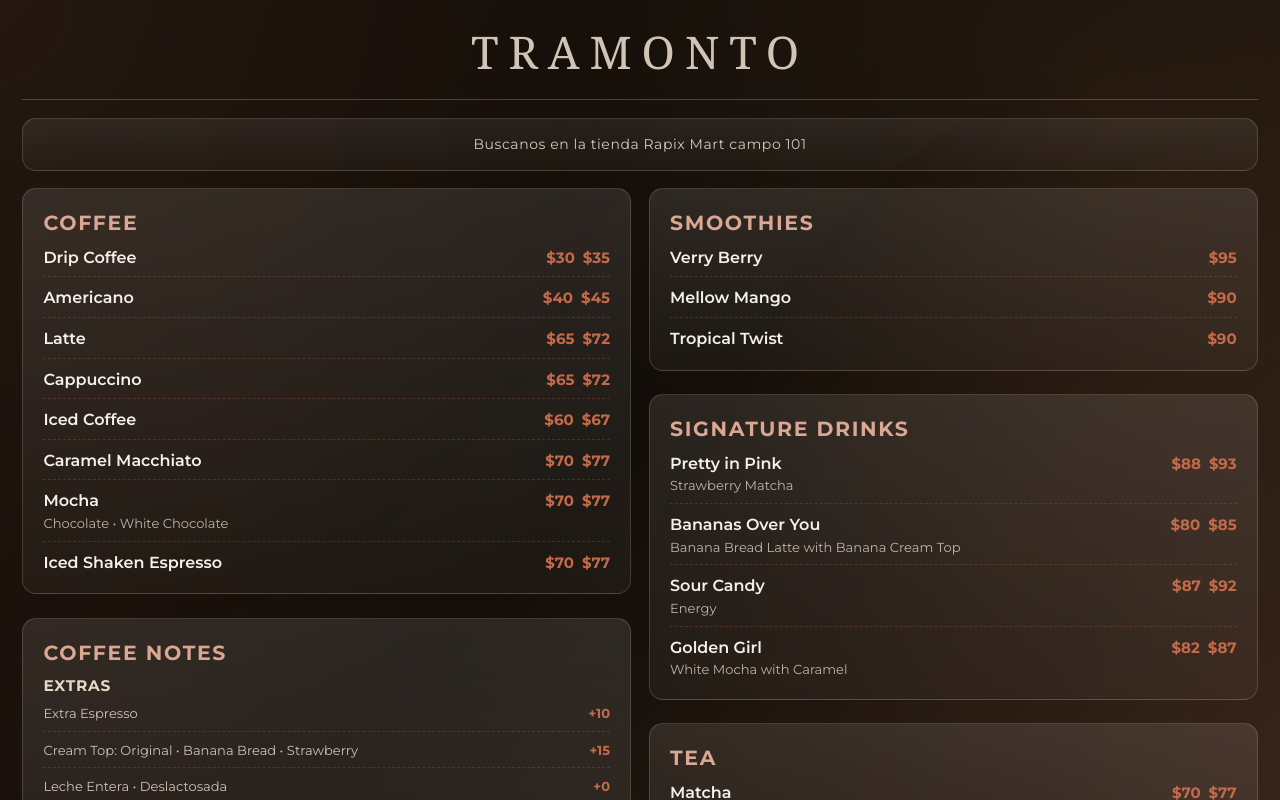
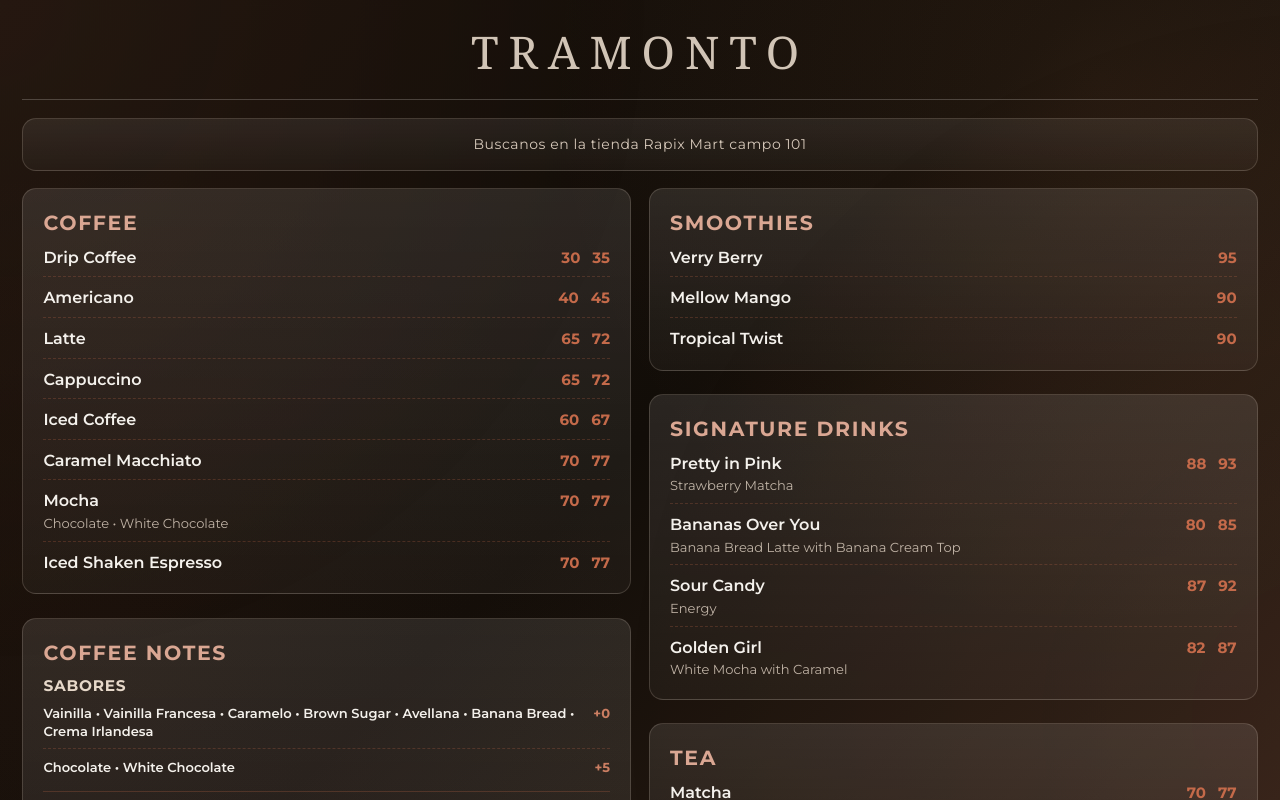
Before and after one commit to FelipeHFjs/tramonto-menu, a React (Vite) app: page / in a window 1280 px wide. Built offline with nearby package versions, Linux system fonts and the light colour scheme; a web font is replaced by a local one.

Commit message:
menu update 2026-07-01

```diff
--- a/src/App.css
+++ b/src/App.css
@@ -361,6 +361,15 @@ h1 {
   color: var(--primary-500);
 }
 
+.note-item-accent .note-item-line span {
+  color: var(--primary-100);
+  font-weight: 600;
+}
+
+.note-item-accent .note-item-line strong {
+  color: color-mix(in srgb, var(--primary-500) 85%, var(--primary-200));
+}
+
 .note-item-description {
   margin: 0;
   font-size: clamp(18px, 1.3vw, 26px);
--- a/src/components/MainScreen.css
+++ b/src/components/MainScreen.css
@@ -9,7 +9,7 @@
 .main-menu-header {
   justify-content: space-between;
   align-items: flex-end;
-  gap: 16px;
+  gap: 8px;
 }
 
 .main-menu-header h1 {
@@ -116,7 +116,7 @@
 
 .all-menu-prices {
   display: inline-flex;
-  gap: 8px;
+  gap: 12px;
   align-items: baseline;
 }
 
@@ -164,6 +164,15 @@
   color: var(--primary-500);
 }
 
+.all-menu-note-item-accent .all-menu-note-row span {
+  color: var(--primary-100);
+  font-weight: 600;
+}
+
+.all-menu-note-item-accent .all-menu-note-row strong {
+  color: color-mix(in srgb, var(--primary-500) 85%, var(--primary-200));
+}
+
 @media (max-width: 760px) {
   .main-menu-board {
     padding: 14px;
--- a/src/components/MainScreen.tsx
+++ b/src/components/MainScreen.tsx
@@ -56,8 +56,8 @@ export default function MainScreen({
                     <div className="all-menu-item-row">
                       <h3>{item.name}</h3>
                       <div className="all-menu-prices">
-                        <span>${item.small}</span>
-                        {item.large && <span>${item.large}</span>}
+                        <span>{item.small}</span>
+                        {item.large && <span>{item.large}</span>}
                       </div>
                     </div>
                     {item.details && <p>{item.details}</p>}
@@ -78,7 +78,14 @@ export default function MainScreen({
                     {"items" in note ? (
                       <ul>
                         {note.items.map((item) => (
-                          <li key={item.name}>
+                          <li
+                            key={item.name}
+                            className={
+                              item.accent
+                                ? "all-menu-note-item-accent"
+                                : undefined
+                            }
+                          >
                             <div className="all-menu-note-row">
                               <span>{item.name}</span>
                               {item.price && <strong>{item.price}</strong>}
--- a/src/components/Screen1.tsx
+++ b/src/components/Screen1.tsx
@@ -45,7 +45,10 @@ export default function Screen1({
                 {"items" in note ? (
                   <ul className="note-items">
                     {note.items.map((item) => (
-                      <li key={item.name} className="note-item">
+                      <li
+                        key={item.name}
+                        className={`note-item${item.accent ? " note-item-accent" : ""}`}
+                      >
                         <div className="note-item-line">
                           <span>{item.name}</span>
                           {item.price && <strong>{item.price}</strong>}
--- a/src/data/coffee.ts
+++ b/src/data/coffee.ts
@@ -4,6 +4,7 @@ export type CoffeeFlavorNoteItem = {
   name: string;
   price?: string;
   description?: string;
+  accent?: boolean;
 };
 
 export type CoffeeFlavorNote =
@@ -67,6 +68,21 @@ export const coffee: MenuItem[] = [
 
 export const coffeeFlavorNote: CoffeeFlavorNote[] = [
   {
+    name: "Sabores",
+    items: [
+      {
+        name: "Vainilla • Vainilla Francesa • Caramelo • Brown Sugar • Avellana • Banana Bread • Crema Irlandesa",
+        price: "+0",
+        accent: true,
+      },
+      {
+        name: "Chocolate • White Chocolate",
+        price: "+5",
+        accent: true,
+      },
+    ],
+  },
+  {
     name: "Extras",
     items: [
       {
@@ -91,19 +107,7 @@ export const coffeeFlavorNote: CoffeeFlavorNote[] = [
       },
       {
         name: "Extra Syrup",
-        price: "+5",
-      },
-    ],
-  },
-  {
-    name: "Sabores",
-    items: [
-      {
-        name: "Vainilla • Vainilla Francesa • Caramelo • Brown Sugar • Avellana • Banana Bread • Crema Irlandesa",
-      },
-      {
-        name: "Chocolate • White Chocolate",
-        price: "+5",
+        price: "+0",
       },
     ],
   },
--- a/src/data/desserts.ts
+++ b/src/data/desserts.ts
@@ -17,10 +17,6 @@ export const desserts: MenuItem[] = [
     name: "Chocolate Chip Cookie",
     small: "30",
   },
-  // {
-  //   name: "Cinnamon Roll",
-  //   small: "55",
-  // },
   {
     name: "Donut",
     small: "24",
@@ -35,15 +31,12 @@ export const desserts: MenuItem[] = [
   },
   {
     name: "Blueberry Croissant",
-    small: "80",
+    small: "65",
   },
   {
     name: "Chocolate Muffin",
     small: "32",
-  },
-  {
-    name: "Chocolate Chip Muffin",
-    small: "32",
+    details: "Chocolate • Chocolate Chips",
   },
   // {
   //   name: "Lemon Raspberry Muffin",
@@ -54,8 +47,9 @@ export const desserts: MenuItem[] = [
     small: "48",
   },
   {
-    name: "Cherry Crumb Pie",
-    small: "48",
+    name: "Crumb Pie",
+    small: "36",
+    details: "Cherry • Blueberry",
   },
   {
     name: "Kringel (Trenzas)",
--- a/src/data/tea.ts
+++ b/src/data/tea.ts
@@ -8,7 +8,7 @@ export const tea: MenuItem[] = [
   },
   {
     name: "Chai",
-    details: "Vainilla - Especias",
+    details: "Vainilla • Especias",
     small: "70",
     large: "77",
   },
```
